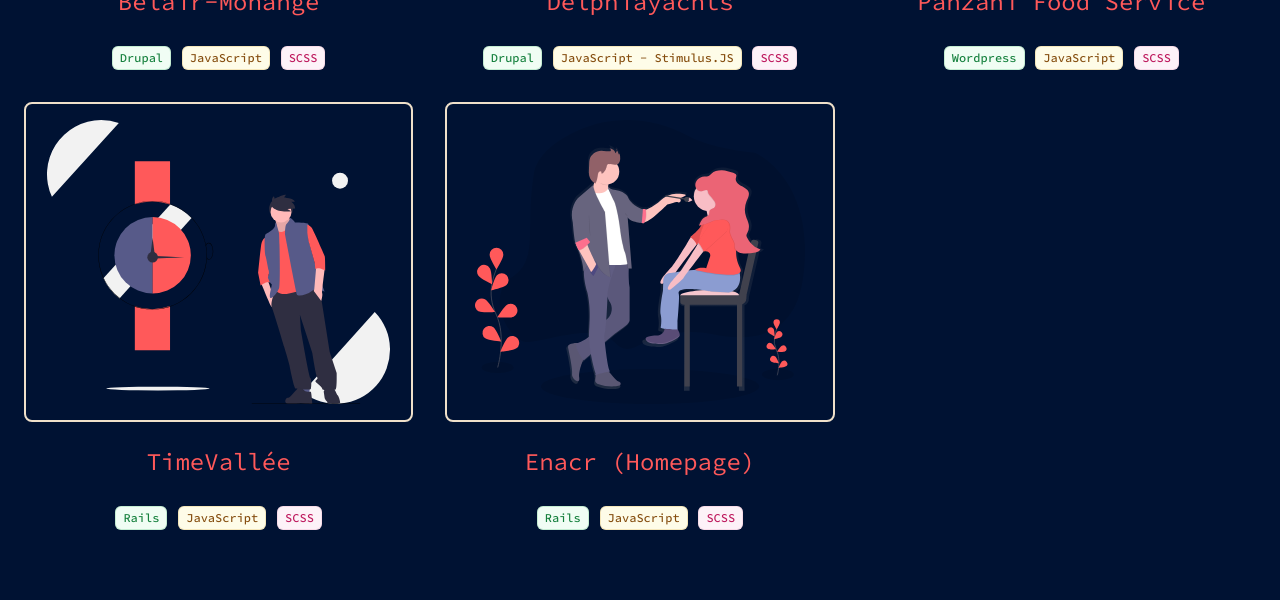
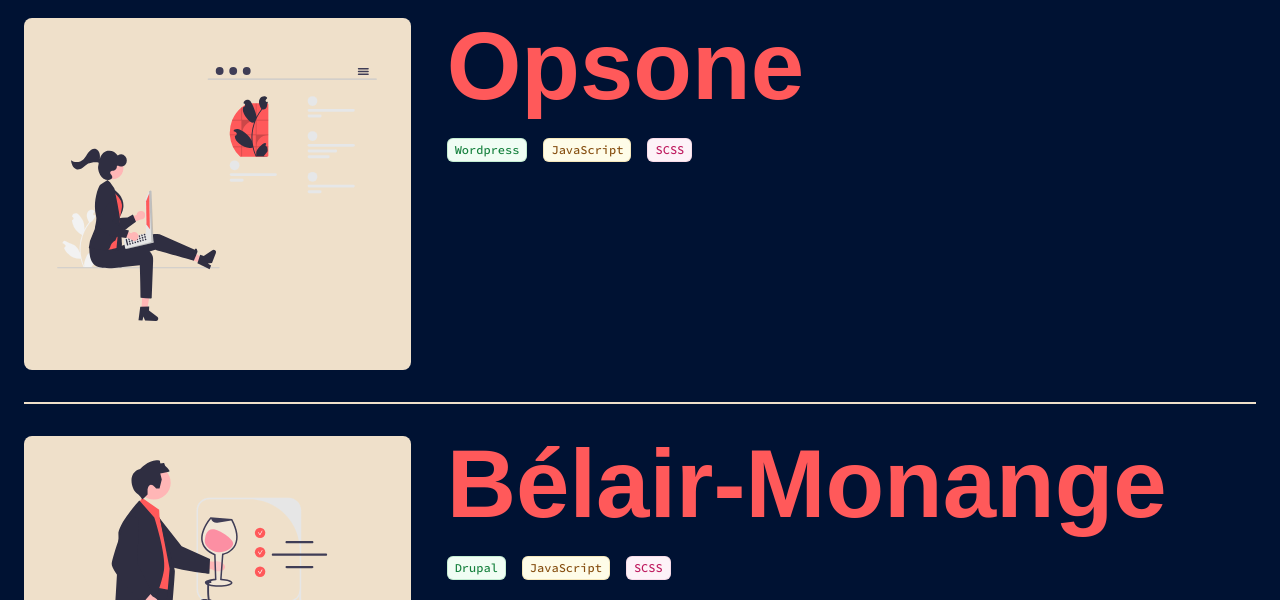
Before and after one commit to alaincodes/alain-icu, an Astro site in the folder frontend/: page /projects in a window 1280 px wide. Shown: the part 1027-1627 px from the top of the page. Built offline with nearby package versions, Linux system fonts and the light colour scheme; Astro itself is replaced by a stand-in of ours; a web font is replaced by a local one.

Commit message:
add new design for projects list

```diff
--- a/frontend/src/components/Card.astro
+++ b/frontend/src/components/Card.astro
@@ -6,37 +6,50 @@
 	css: string;
 	cms: string;
 	img: string;
+	desc: string;
 }
 
-const { href, title, js, css, cms, img } = Astro.props;
+const { href, title, js, css, cms, img, desc } = Astro.props;
 ---
 
-<div class="group relative text-center">
 <div
-		class="relative h-80 w-full overflow-hidden p-4 border-2 border-beige rounded-lg group-hover:opacity-75"
+	class="group relative grid grid-cols-2 md:grid-cols-3 gap-9 pb-8 border-b-2 border-b-beige last:border-none"
+>
+	<div
+		class="relative grid place-content-center col-start-1 col-span-1 w-full overflow-hidden p-4 bg-beige rounded-lg group-hover:opacity-75"
 	>
 		<img
 			src={img}
 			alt="Project illustration"
-			class="h-full w-full object-contain"
+			class="w-80 mx-auto object-contain aspect-square"
 		/>
 	</div>
-	<h2 class="mt-6 mb-6 text-2xl text-coral-red">
+	<div class="col-start-2 col-span-1 md:col-span-2">
+		<h2
+			class="mb-6 text-3xl sm:text-4xl md:text-6xl lg:text-8xl font-semibold text-coral-red break-words"
+		>
 			<a href={href} target="_blank">
 				<span class="absolute inset-0"></span>
 				{title}
 			</a>
 		</h2>
-	<span
-		class="inline-flex items-center rounded-md bg-green-50 px-2 py-1 text-xs font-medium text-green-700 ring-1 ring-inset ring-green-600/20"
-		>{cms}</span
+		<ul class="flex flex-wrap gap-4">
+			<li
+				class="flex-none rounded-md bg-green-50 px-2 py-1 text-xs font-medium text-green-700 ring-1 ring-inset ring-green-600/20"
 			>
-	<span
-		class="inline-flex items-center rounded-md bg-yellow-50 px-2 py-1 text-xs font-medium text-yellow-800 ring-1 ring-inset ring-yellow-600/20"
-		>{js}</span
+				{cms}
+			</li>
+			<li
+				class="flex-none rounded-md bg-yellow-50 px-2 py-1 text-xs font-medium text-yellow-800 ring-1 ring-inset ring-yellow-600/20"
 			>
-	<span
-		class="inline-flex items-center rounded-md bg-pink-50 px-2 py-1 text-xs font-medium text-pink-700 ring-1 ring-inset ring-pink-700/10"
-		>{css}</span
+				{js}
+			</li>
+			<li
+				class="flex-none rounded-md bg-pink-50 px-2 py-1 text-xs font-medium text-pink-700 ring-1 ring-inset ring-pink-700/10"
 			>
+				{css}
+			</li>
+		</ul>
+		<p>{desc}</p>
 	</div>
+</div>
--- a/frontend/src/pages/projects.astro
+++ b/frontend/src/pages/projects.astro
@@ -5,7 +5,7 @@
 
 <Layout title="Alain Tran - Frontend Developer - Projects list">
 	<div class="grid place-content-center mb-12">
-		<div class="grid grid-cols-1 sm:grid-cols-2 lg:grid-cols-3 gap-8">
+		<div class="grid grid-flow-row gap-8">
 			<Card
 				href="https://www.beneteau.com"
 				title="Beneteau"
@@ -13,6 +13,7 @@
 				css="SCSS"
 				js="JavaScript - Stimulus.JS"
 				img="/assets/boat.svg"
+				desc=""
 			/>
 			<Card
 				href="https://www.lustucru-selection.fr"
@@ -21,6 +22,7 @@
 				css="SCSS"
 				js="JavaScript"
 				img="/assets/food.svg"
+				desc=""
 			/>
 			<Card
 				href="https://www.opsone.net"
@@ -29,6 +31,7 @@
 				css="SCSS"
 				js="JavaScript"
 				img="/assets/web.svg"
+				desc=""
 			/>
 			<Card
 				href="https://www.belairmonange.com"
@@ -37,14 +40,16 @@
 				css="SCSS"
 				js="JavaScript"
 				img="/assets/wine.svg"
+				desc=""
 			/>
 			<Card
 				href="https://www.delphiayachts.com"
-				title="Delphiayachts"
+				title="Delphia Boats"
 				cms="Drupal"
 				css="SCSS"
 				js="JavaScript - Stimulus.JS"
 				img="/assets/boat.svg"
+				desc=""
 			/>
 			<Card
 				href="https://www.panzanifoodservice.com"
@@ -53,6 +58,7 @@
 				css="SCSS"
 				js="JavaScript"
 				img="/assets/food.svg"
+				desc=""
 			/>
 			<Card
 				href="https://www.timevallee.com"
@@ -61,6 +67,7 @@
 				css="SCSS"
 				js="JavaScript"
 				img="/assets/watche.svg"
+				desc=""
 			/>
 			<Card
 				href="https://www.enacr.com/"
@@ -69,6 +76,7 @@
 				css="SCSS"
 				js="JavaScript"
 				img="/assets/artist.svg"
+				desc=""
 			/>
 		</div>
 	</div>
```
Lines whose indentation alone changed are shown as unchanged.
